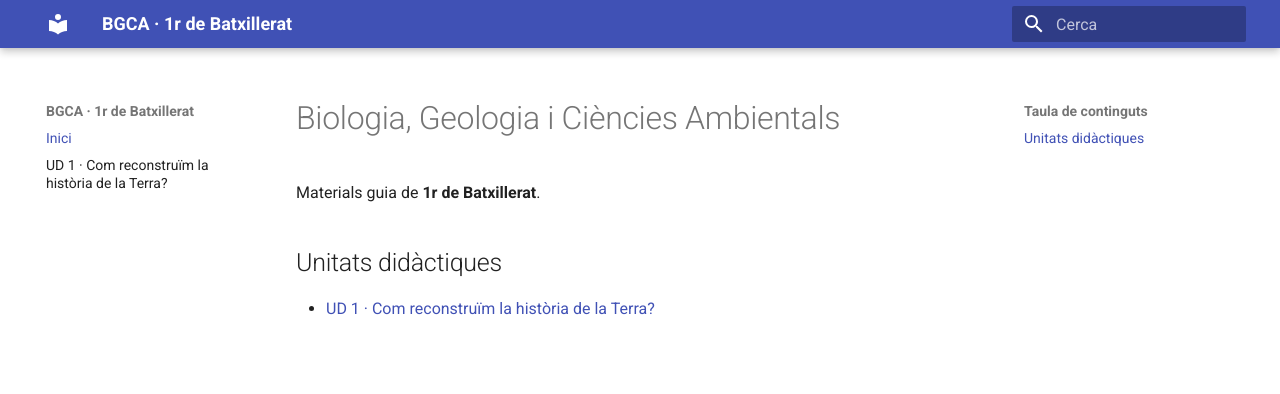
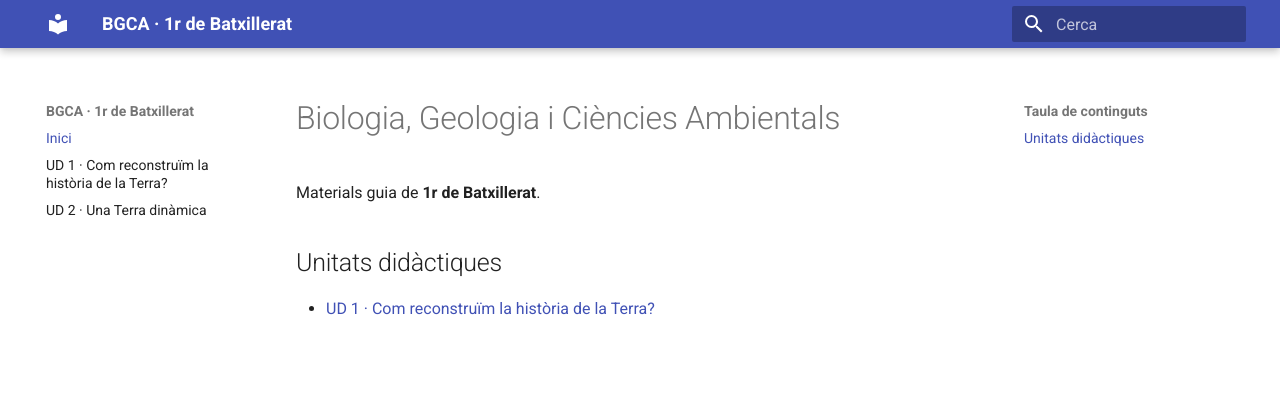
Before and after one commit to saloma-ui/BGCA, an MkDocs documentation site: the page built from docs/index.md, in a window 1280 px wide. Shown: the top 394 px of the page. Built offline with MkDocs 1.6.1 and Material for MkDocs 9.7.7, drawn with Linux system fonts in a browser that asks for light colours.

Commit message:
Add new section for 'UD 2 · Una Terra dinàmica'

```diff
--- a/mkdocs.yml
+++ b/mkdocs.yml
@@ -8,6 +8,7 @@ theme:
 nav:
   - Inici: index.md
   - "UD 1 · Com reconstruïm la història de la Terra?": ud01/ud01.md
+  - "UD 2 · Una Terra dinàmica": ud02/ud02.md
 
 markdown_extensions:
   - admonition
```
